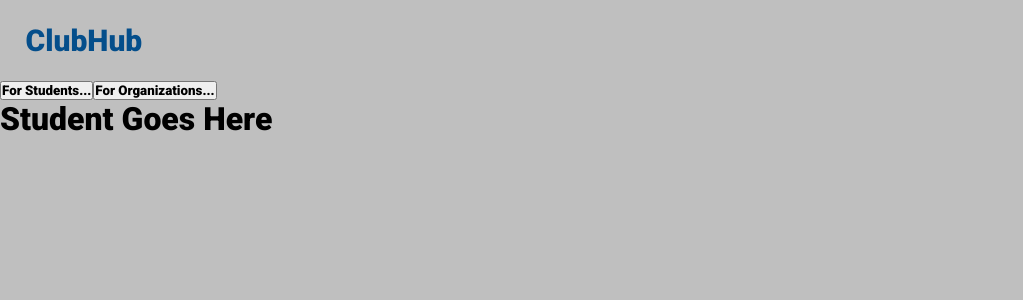
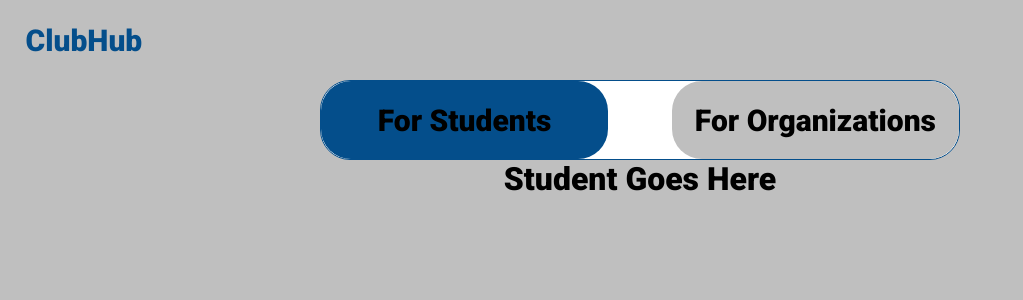
Before and after one commit to PraneethO/ClubHub, a React (Vite) app in the folder web/client/: page /signUp in a window 1280 px wide. Shown: the top 300 px of the page, without its empty margins (0-1023 px from the left). Built offline with nearby package versions, Linux system fonts and the light colour scheme.

Commit message:
Added sum more to signup screen

```diff
--- a/web/client/src/components/SignUp/SignUp.css
+++ b/web/client/src/components/SignUp/SignUp.css
@@ -1,3 +1,4 @@
+/* ! Code for NavBar */
 nav {
   margin: 0;
   padding: 0;
@@ -21,3 +22,45 @@ nav {
   font-size: 30px;
   color: #044e8b;
 }
+
+/* ! Code for Buttons */
+
+.bodyContainer {
+  display: flex;
+  flex-direction: column;
+  align-items: center;
+
+  width: 100%;
+  height: 100%;
+}
+
+.buttonContainer {
+  width: 50%;
+  height: 10%;
+
+  background-color: #fff;
+
+  border: 1px solid #044e8b;
+  border-radius: 30px;
+}
+
+.studButton {
+  margin-right: 5%;
+  width: 45%;
+  height: 100%;
+
+  border-style: none;
+  border-radius: 30px;
+
+  font-size: 30px;
+}
+.orgButton {
+  margin-left: 5%;
+  width: 45%;
+  height: 100%;
+
+  border-style: none;
+  border-radius: 30px;
+
+  font-size: 30px;
+}
--- a/web/client/src/components/SignUp/SignUp.tsx
+++ b/web/client/src/components/SignUp/SignUp.tsx
@@ -5,21 +5,45 @@ import Student from "./Student/Student";
 
 import { useState } from "react";
 
+function getColor(active: string) {
+  if (active === "#BFBFBF") {
+    return { backgroundColor: "#044E8B" };
+  } else {
+    return { backgroundColor: "#BFBFBF" };
+  }
+}
+
 function SignUp() {
-  const [active, setActive] = useState("Student");
+  // Active refers to color of the student button
+  const [active, setActive] = useState("#044E8B");
 
   return (
     <>
       <nav>
         <div id="logo">ClubHub</div>
       </nav>
-      <button onClick={() => setActive("Student")}>For Students...</button>
-      <button onClick={() => setActive("Organization")}>
-        For Organizations...
-      </button>
 
-      {active === "Student" && <Student />}
-      {active === "Organization" && <Organization />}
+      <div className="bodyContainer">
+        <div className="buttonContainer">
+          <button
+            className="studButton"
+            onClick={() => setActive("#044E8B")}
+            style={{ backgroundColor: active }}
+          >
+            For Students
+          </button>
+          <button
+            className="orgButton"
+            onClick={() => setActive("#BFBFBF")}
+            style={getColor(active)}
+          >
+            For Organizations
+          </button>
+        </div>
+
+        {active === "#044E8B" && <Student />}
+        {active === "#BFBFBF" && <Organization />}
+      </div>
     </>
   );
 }
```
